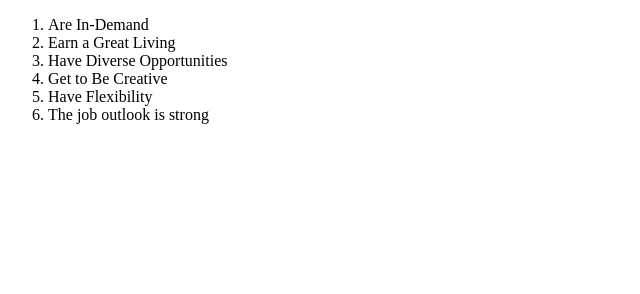
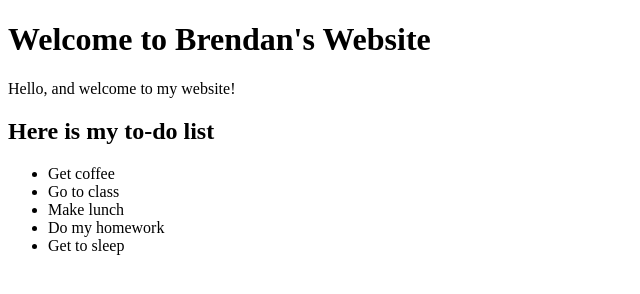
Before and after one commit to brendangoodrow/brendan-website-build, a plain HTML site: page index.html in a window 1280 px wide. Shown: the whole page, without its empty margins (0-640 px from the left). Drawn offline with Linux system fonts and the light colour scheme.

Commit message:
Update index.html

```diff
--- a/index.html
+++ b/index.html
@@ -4,14 +4,16 @@
 		<title>This title shows on the browser tab</title>
 	</head>
 	<body>
-		<!-- your code here -->
-		<ol>
-			<li>Are In-Demand</li>
-			<li>Earn a Great Living</li>
-			<li>Have Diverse Opportunities</li>
-			<li>Get to Be Creative</li>
-			<li>Have Flexibility</li>
-			<li>The job outlook is strong</li>
-		</ol>
+		<h1>Welcome to Brendan's Website</h1>
+		<p>Hello, and welcome to my website!</p>
+
+		<h2>Here is my to-do list</h2>
+		<ul>
+			<li>Get coffee</li>
+			<li>Go to class</li>
+			<li>Make lunch</li>
+			<li>Do my homework</li>
+			<li>Get to sleep</li>
+		</ul>
 	</body>
 </html>
```
